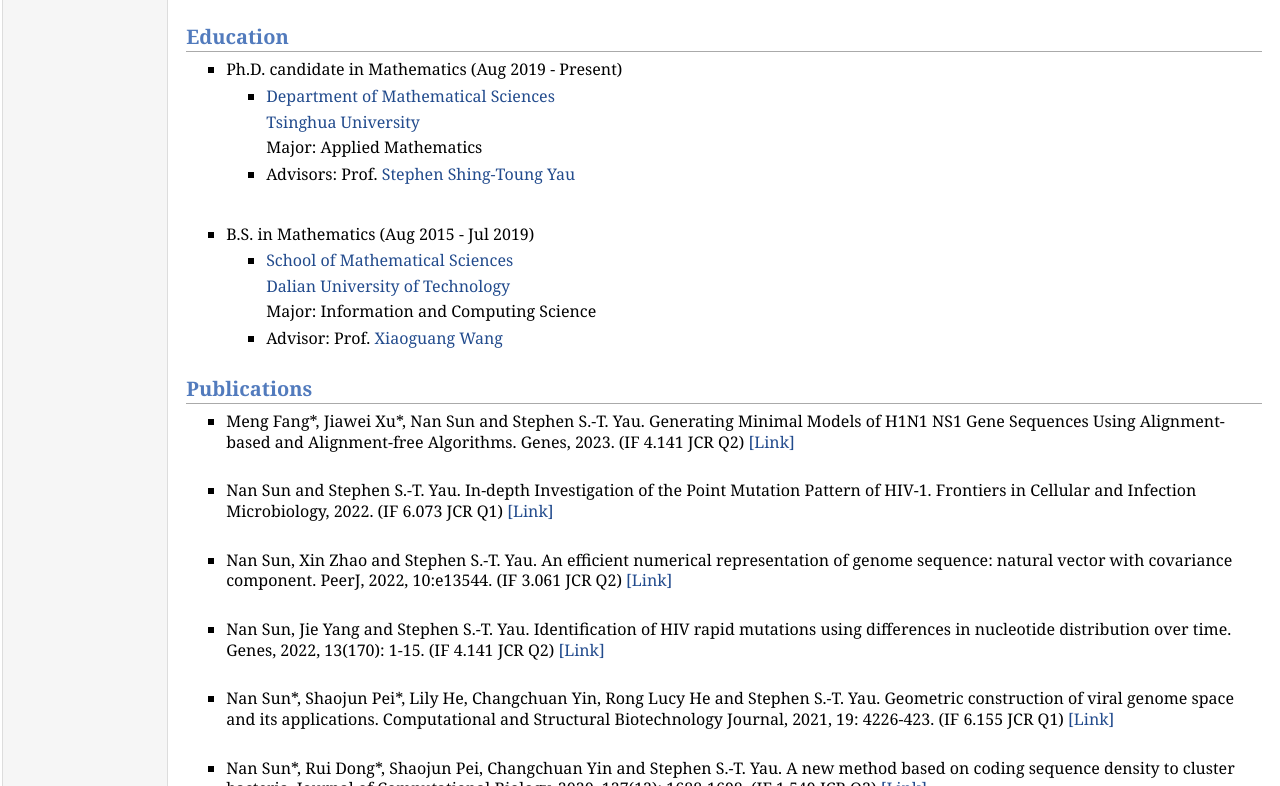
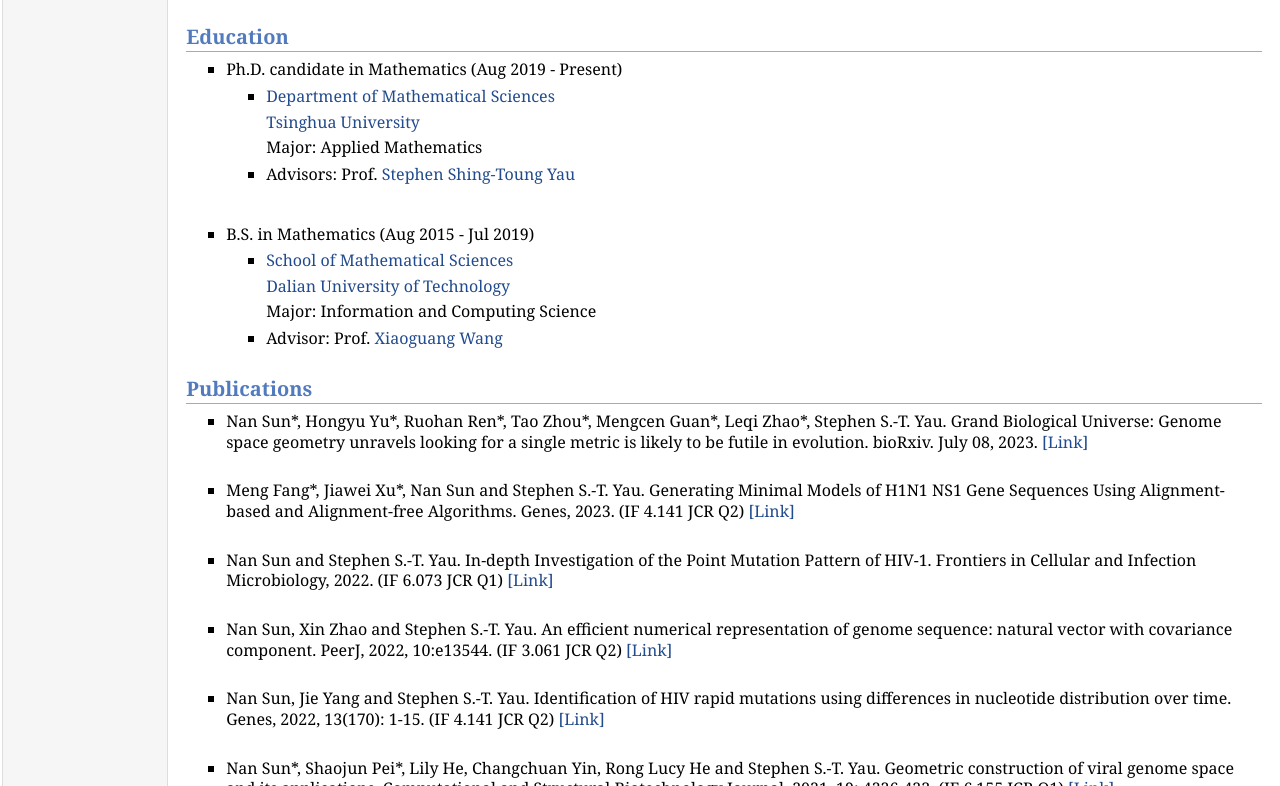
Before and after one commit to sunn19/NanSun.github.io-, a plain HTML site: page index.html in a window 1280 px wide. Shown: the part 314-1100 px from the top of the page. Drawn offline with Linux system fonts and the light colour scheme.

Commit message:
Add files via upload
Signed-off-by: Nan <55400427+sunn19@users.noreply.github.com>

```diff
--- a/index.html
+++ b/index.html
@@ -95,6 +95,13 @@
 
 <ul>
     <li>
+        <p> Nan Sun*, Hongyu Yu*, Ruohan Ren*, Tao Zhou*, Mengcen Guan*, Leqi Zhao*, Stephen S.-T. Yau. Grand Biological Universe: Genome space geometry unravels looking for a single metric is likely to be futile in evolution. bioRxiv. July 08, 2023.
+ <a href="https://doi.org/10.1101/2023.07.08.548189">[Link]</a>
+        </p>
+    </li>
+    <br />
+
+    <li>
         <p> Meng Fang*, Jiawei Xu*, Nan Sun and Stephen S.-T. Yau. Generating Minimal Models of H1N1 NS1 Gene Sequences Using Alignment-based and Alignment-free Algorithms. Genes, 2023. (IF 4.141 JCR Q2) <a href="https://doi.org/10.3390/genes14010186">[Link]</a>
         </p>
     </li>
```
